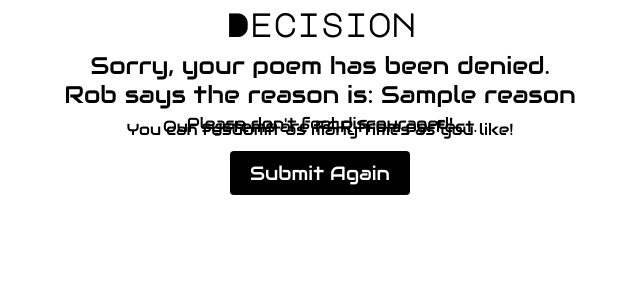
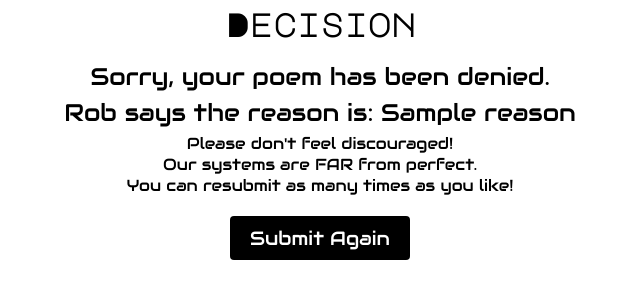
Before and after one commit to tmansmann0/RobotsDecideLitmag, a Flask app: template templates/result.html in a window 1280 px wide. Shown: the top 300 px of the page, without its empty margins (320-960 px from the left). Run offline with Flask 2, Linux system fonts and the light colour scheme; the template is opened without the code that fills it: most values are stand-ins (such as "Sample title", 1, 10 or a date in 2020).

```diff
--- a/templates/home.html
+++ b/templates/home.html
@@ -67,7 +67,7 @@
 <body>
     <h1>Robots Decide Litmag</h1>
     <img src="{{ url_for('static', filename='wave.gif') }}">
-    <h2>Im rob, nice to meet you</h2>
+    <h2>I'm Rob, nice to meet you</h2>
     <a href="{{ url_for('submit') }}">Submit a Poem</a>
     <div class="info-container">
         <a href="#" id="info-button">What is this?</a>
--- a/templates/loading.html
+++ b/templates/loading.html
@@ -37,7 +37,7 @@
           src: url({{ url_for('static', filename='Audiowide-Regular.ttf') }});
         }
         img {
-        width: 30%;
+        width: 25%;
         }
     </style>
 </head>
--- a/templates/result.html
+++ b/templates/result.html
@@ -21,7 +21,8 @@
             font-family: 'Audiowide-Regular';
             font-size: 1.5em;
             text-align: center;
-            line-height: 0.2;
+            margin-top: 5px;
+            margin-bottom: 5px;
         }
         p2 {
             font-family: 'Audiowide-Regular';
@@ -29,13 +30,15 @@
             text-align: center;
             word-wrap: break-word;
             white-space: pre-line;
-            line-height: 0.2;
+            margin-top: 5px;
+            margin-bottom: 5px;
         }
         p3 {
             font-family: 'Audiowide-Regular';
             font-size: 0.5em;
             text-align: center;
-            line-height: 0.2;
+            margin-top: 50000px;
+            margin-bottom: 5px;
         }
         img {
         width: 20%
```
